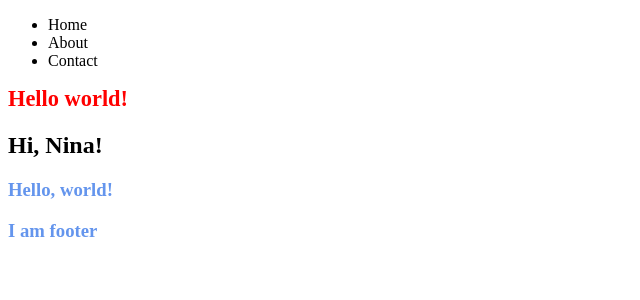
After one commit to habibullo-dev/fullstack-project, a Flask app: page / in a window 1280 px wide. The commit adds this page. Shown: the top 300 px of the page, without its empty margins (0-640 px from the left). Run offline with Flask 3, Linux system fonts and the light colour scheme.

Commit message:
MVP file created

```diff
--- /dev/null
+++ b/website/templates/mvp.html
@@ -0,0 +1,32 @@
+{% extends 'base.html' %}
+
+{% block head %}
+{{ super() }}
+<style></style>
+{% endblock %}
+
+{% block content %}
+
+<head>
+    <div class="container-fluid">
+        <nav>
+            <ul>
+                <li>Home</li>
+                <li>About</li>
+                <li>Contact</li>
+            </ul>
+        </nav>
+    </div>
+</head>
+<main>
+    <h1>Hello world!</h1>
+    <h2>Hi, Nina!</h2>
+    <h3>Hello, world!</h3>
+</main>
+<footer>
+    <h3>I am footer</h3>
+</footer>
+
+{% endblock %}
+
+{% block scripts %}{% endblock %}
```
Also changed, not shown: templates/mvp.html (added, +12 -0 lines), website/templates/base.html (+7 -1 lines).
